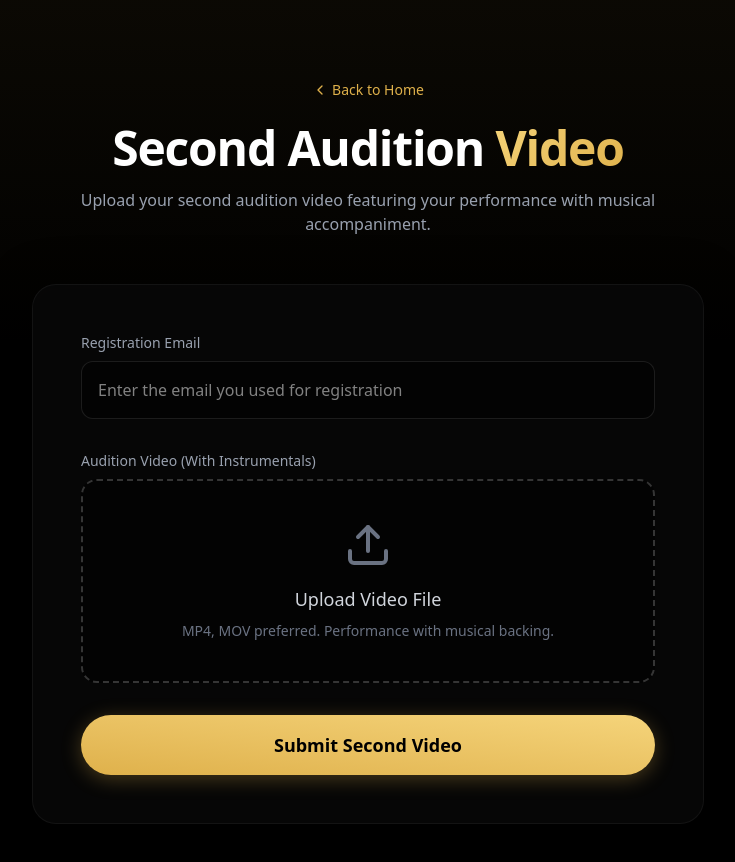
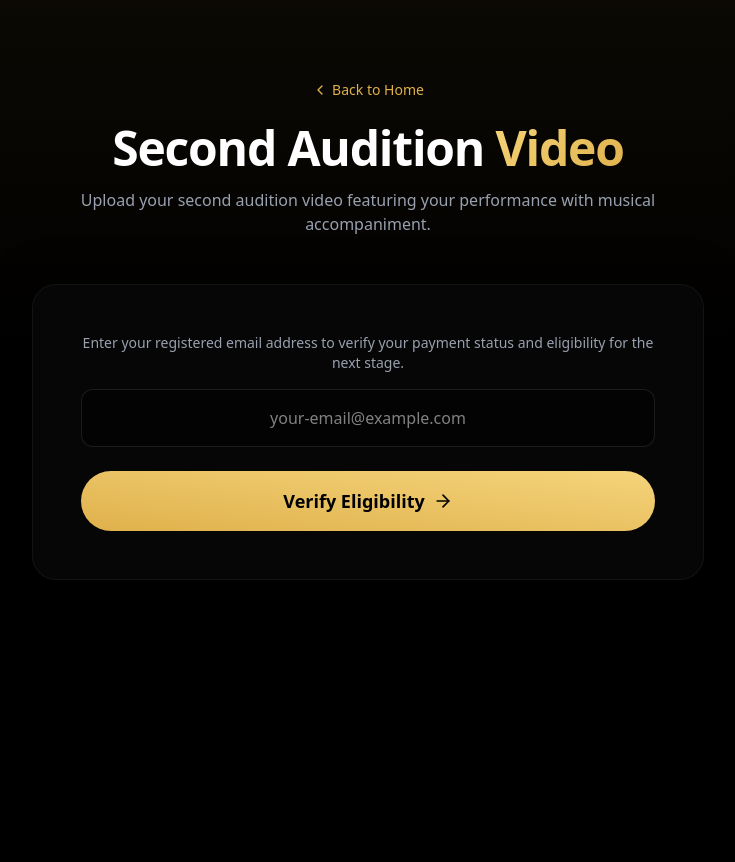
Before and after one commit to Charleskojomark/talent-foundation, a Next.js app: page /auditions/second-video in a window 1280 px wide. Shown: the top 862 px of the page, without its empty margins (272-1007 px from the left). After the commit the page ends 800 px from the top, so only its background shows below. Built offline with nearby package versions, Linux system fonts and the light colour scheme.

Commit message:
Feat: Gate second video upload behind verified payment email check & Update homepage links

```diff
--- /dev/null
+++ b/app/api/auditions/check-eligibility/route.ts
@@ -0,0 +1,33 @@
+import { NextResponse } from "next/server";
+import { db } from "@/lib/db";
+import { registrations } from "@/lib/db/schema";
+import { eq } from "drizzle-orm";
+
+export async function GET(req: Request) {
+    const { searchParams } = new URL(req.url);
+    const email = searchParams.get('email');
+
+    if (!email) {
+        return NextResponse.json({ error: "Email is required" }, { status: 400 });
+    }
+
+    try {
+        const userQuery = await db.select().from(registrations).where(eq(registrations.email, email.toLowerCase().trim()));
+
+        if (userQuery.length === 0) {
+            return NextResponse.json({ error: "Email not found in registration records" }, { status: 404 });
+        }
+
+        const user = userQuery[0];
+
+        if (user.paymentStatus !== "verified") {
+            return NextResponse.json({ error: "Your payment has not been verified yet. Please wait for the admin to complete the verification." }, { status: 403 });
+        }
+
+        // Return current stage to make sure they aren't fully completed yet if we want, but letting them update video is fine.
+        return NextResponse.json({ success: true, user: { currentStage: user.currentStage, fullName: user.fullName } });
+    } catch (error: any) {
+        console.error("Eligibility Check Error:", error);
+        return NextResponse.json({ error: "Internal server error" }, { status: 500 });
+    }
+}
--- a/app/auditions/second-video/page.tsx
+++ b/app/auditions/second-video/page.tsx
@@ -1,20 +1,49 @@
 "use client";
 
 import { useState } from "react";
-import { motion } from "framer-motion";
-import { Upload, CheckCircle, ChevronLeft, Music } from "lucide-react";
+import { motion, AnimatePresence } from "framer-motion";
+import { Upload, CheckCircle, ChevronLeft, Music, ArrowRight, User } from "lucide-react";
 import Link from "next/link";
 
 export default function SecondVideoSubmission() {
     const [email, setEmail] = useState("");
+    const [isVerified, setIsVerified] = useState(false);
+    const [userName, setUserName] = useState("");
     const [video, setVideo] = useState<File | null>(null);
+    const [isChecking, setIsChecking] = useState(false);
     const [isSubmitting, setIsSubmitting] = useState(false);
     const [isSuccess, setIsSuccess] = useState(false);
     const [errorMsg, setErrorMsg] = useState("");
 
+    const handleEligibilityCheck = async (e: React.FormEvent) => {
+        e.preventDefault();
+        if (!email) return setErrorMsg("Please enter your email.");
+
+        setIsChecking(true);
+        setErrorMsg("");
+
+        try {
+            const res = await fetch(`/api/auditions/check-eligibility?email=${encodeURIComponent(email)}`);
+            const data = await res.json();
+
+            if (!res.ok) {
+                throw new Error(data.error || "Eligibility check failed");
+            }
+
+            setUserName(data.user.fullName);
+            setIsVerified(true);
+            setErrorMsg("");
+        } catch (err: any) {
+            setErrorMsg(err.message);
+            setIsVerified(false);
+        } finally {
+            setIsChecking(false);
+        }
+    }
+
     const handleUpload = async (e: React.FormEvent) => {
         e.preventDefault();
-        if (!email || !video) {
+        if (!email || !video || !isVerified) {
             setErrorMsg("Please provide your email and upload the second video.");
             return;
         }
@@ -23,10 +52,6 @@ export default function SecondVideoSubmission() {
         setErrorMsg("");
 
         try {
-            // Since this API only updates the secondary video,
-            // We assume the email handles DB lookup in the API itself
-            // no need to fetch contestant client-side anymore unless we really had to.
-            // But we can generate a safe path using Date.now
             const timestamp = Date.now();
             const safeName = email.split('@')[0].replace(/[^a-z0-9]/gi, '_').toLowerCase();
             const videoExt = video.name.split('.').pop();
@@ -111,18 +136,52 @@ export default function SecondVideoSubmission() {
                 </div>
 
                 <div className="glass p-8 md:p-12 rounded-3xl border border-white/10 shadow-[0_0_40px_rgba(0,0,0,0.5)]">
-                    <form onSubmit={handleUpload} className="space-y-8">
+
+                    {!isVerified ? (
+                        <form onSubmit={handleEligibilityCheck} className="space-y-6">
                             <div>
-                            <label className="block text-sm font-medium text-gray-400 mb-2">Registration Email</label>
+                                <label className="block text-sm font-medium text-gray-400 mb-4 text-center">Enter your registered email address to verify your payment status and eligibility for the next stage.</label>
                                 <input
                                     type="email"
                                     value={email}
                                     onChange={(e) => setEmail(e.target.value)}
-                                className="w-full p-4 rounded-xl bg-black/50 border border-white/10 focus:border-gold focus:ring-1 focus:ring-gold outline-none transition-all"
-                                placeholder="Enter the email you used for registration"
+                                    className="w-full p-4 rounded-xl bg-black/50 border border-white/10 focus:border-gold focus:ring-1 focus:ring-gold outline-none transition-all text-center"
+                                    placeholder="your-email@example.com"
                                     required
                                 />
                             </div>
+
+                            {errorMsg && (
+                                <div className="p-4 bg-red-500/10 border border-red-500/50 rounded-xl text-red-400 text-sm text-center">
+                                    {errorMsg}
+                                </div>
+                            )}
+
+                            <button
+                                type="submit"
+                                disabled={isChecking}
+                                className="w-full flex items-center px-8 py-4 rounded-full text-lg font-bold text-black bg-gradient-to-tr from-gold to-gold-light justify-center hover:scale-105 transition-transform disabled:opacity-70 disabled:hover:scale-100"
+                            >
+                                {isChecking ? (
+                                    <motion.div
+                                        animate={{ rotate: 360 }}
+                                        transition={{ repeat: Infinity, duration: 1, ease: "linear" }}
+                                        className="w-6 h-6 border-2 border-black border-t-transparent rounded-full"
+                                    />
+                                ) : (
+                                    <>Verify Eligibility <ArrowRight className="ml-2 w-5 h-5" /></>
+                                )}
+                            </button>
+                        </form>
+                    ) : (
+                        <form onSubmit={handleUpload} className="space-y-8">
+                            <motion.div initial={{ opacity: 0, y: 10 }} animate={{ opacity: 1, y: 0 }} className="p-4 bg-green-500/10 border border-green-500/30 rounded-xl flex items-center justify-between">
+                                <div className="flex flex-col">
+                                    <span className="text-xs text-green-400 uppercase tracking-widest font-black mb-1">Eligible Applicant</span>
+                                    <span className="text-white font-bold flex items-center gap-2"><User size={16} /> {userName}</span>
+                                </div>
+                                <CheckCircle className="text-green-500 w-8 h-8" />
+                            </motion.div>
 
                             <div className="relative group">
                                 <label className="block text-sm font-medium text-gray-400 mb-2">Audition Video (With Instrumentals)</label>
@@ -176,6 +235,7 @@ export default function SecondVideoSubmission() {
                                 )}
                             </button>
                         </form>
+                    )}
                 </div>
             </div>
         </div>
--- a/lib/email.ts
+++ b/lib/email.ts
@@ -22,7 +22,7 @@ export async function sendSecondVideoEmail(email: string, name: string) {
                     <div style="background-color: #111; padding: 20px; border-radius: 8px; margin: 20px 0; border: 1px solid #333;">
                         <h2 style="color: #dfb14b; font-size: 18px; margin-top: 0;">What's Next?</h2>
                         <p style="font-size: 14px; color: #ccc;">You are now required to submit your <strong>second audition video</strong>. This video should be a performance of your chosen song with <strong>instrumentals only</strong> (no lead vocals in the background).</p>
-                        <p style="font-size: 14px; color: #ccc;">Please visit our website and navigate to the <strong>Second Video Submission</strong> page to upload your file.</p>
+                        <p style="font-size: 14px; color: #ccc;">Please visit our website homepage and navigate to the <strong>Second Audition Video</strong> button, or click directly <a href="${process.env.NEXT_PUBLIC_BASE_URL || 'https://talent-foundation-z6p6.vercel.app'}/auditions/second-video" style="color: #dfb14b;">here</a> to upload your file.</p>
                     </div>
                     <p style="font-size: 14px; color: #888;">Keep this email handy as you will need your registered email address to submit the video.</p>
                     <p style="font-size: 16px; line-height: 1.6; margin-top: 30px;">Best regards,<br/>The Talent Foundation Team</p>
```
Also changed, not shown: app/page.tsx (+24 -2 lines). Lines whose indentation alone changed are shown as unchanged.
